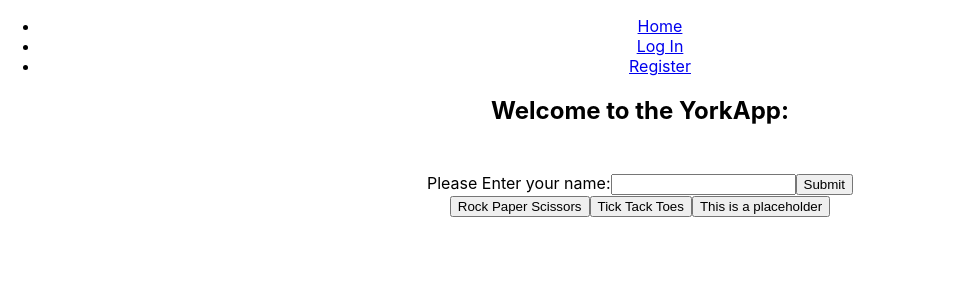
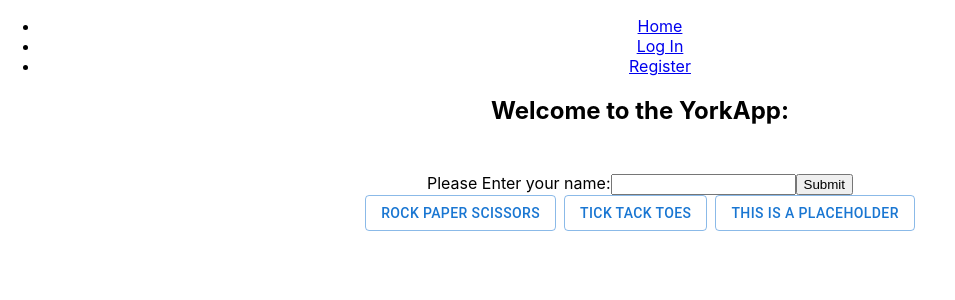
Before and after one commit to colinjaworski/york-fe, a React (Create React App) app: page / in a window 1280 px wide. Shown: the top 300 px of the page, without its empty margins (0-955 px from the left). Built offline with nearby package versions, Linux system fonts and the light colour scheme.

Commit message:
added MUI, changed buttons in App.js, centered w/ css class

```diff
--- a/package.json
+++ b/package.json
@@ -3,6 +3,9 @@
   "version": "0.1.0",
   "private": true,
   "dependencies": {
+    "@emotion/react": "^11.11.1",
+    "@emotion/styled": "^11.11.0",
+    "@mui/material": "^5.14.5",
     "@testing-library/jest-dom": "^5.17.0",
     "@testing-library/react": "^13.4.0",
     "@testing-library/user-event": "^13.5.0",
--- a/src/App.css
+++ b/src/App.css
@@ -50,3 +50,8 @@
 #scissors:focus {
   background-color: aqua;
 }
+
+.gameSelection {
+  display: flex;
+  justify-content: center;
+}
--- a/src/App.js
+++ b/src/App.js
@@ -6,6 +6,13 @@ import RPS from './components/RPS'
 import Header from './components/Header'
 import Placeholder from './components/Placeholder';
 import TicTacToe from './components/TicTacToe';
+import Stack from '@mui/material/Stack';
+import Button from '@mui/material/Button';
+
+
+
+
+
 
 function App() {
   const [gameOption, setGameOption] = useState('');
@@ -17,16 +24,21 @@ function App() {
   return (
     <div className="App">
       <Router>
-      <Header/>
+        <Header />
       </Router>
       <Name />
-      <button onClick={() => gameSelection('RPS')}>Rock Paper Scissors</button>
-      <button onClick={() => gameSelection('TicTacToe')}>Tick Tack Toes</button>
-      <button onClick={() => gameSelection('Placeholder')}>This is a placeholder</button>
+      <Stack spacing={1} direction="row" className='gameSelection'>
+        {/* button variant could also be "text" or "contained" */}
+        <Button variant="outlined" onClick={() => gameSelection('RPS')}>Rock Paper Scissors</Button>
+        <Button variant="outlined" onClick={() => gameSelection('TicTacToe')}>Tick Tack Toes</Button>
+        <Button variant="outlined" onClick={() => gameSelection('Placeholder')}>This is a placeholder</Button>
+      </Stack>
       {gameOption === 'RPS' && <RPS />}
       {gameOption === 'TicTacToe' && <TicTacToe />}
       {gameOption === 'Placeholder' && <Placeholder />}
+
     </div>
+
   );
 }
 
```
Also changed, not shown: 1 other file (tests, documents, lock files or other folders).
